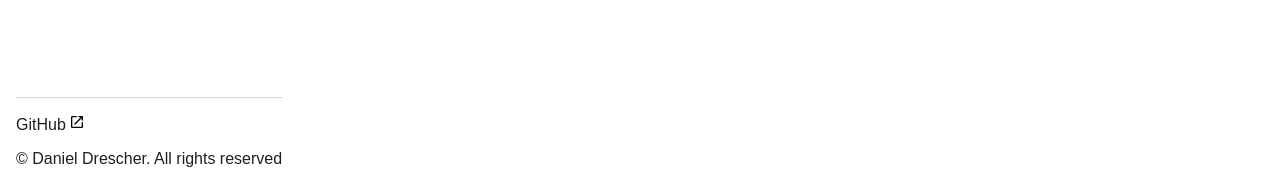
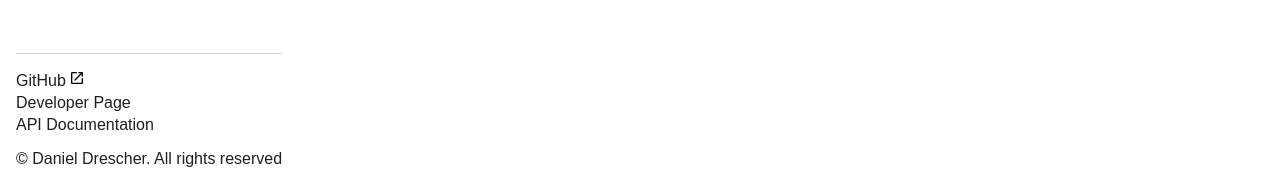
Before and after one commit to JustRandomGerman/recipe-book-frontend, a React (Vite) app: page / in a window 1280 px wide. Both pictures are taken after a click on the button 35 px from the left and 36 px from the top of the page. Shown: the part 616-797 px from the top of the page. Built offline with nearby package versions, Linux system fonts and the light colour scheme; no server answers.

Commit message:
add developer page

```diff
--- a/src/css/components/RecipeImage.module.css
+++ b/src/css/components/RecipeImage.module.css
@@ -39,7 +39,7 @@
     height: 1.5rem;
 }
 
-input[type=file]{
+.images input[type=file]{
     display: block;
     aspect-ratio: 16 / 9;
     width: 100%;
--- a/src/css/components/Sidebar.module.css
+++ b/src/css/components/Sidebar.module.css
@@ -43,9 +43,14 @@
     margin-top: 0;
 }
 
-.sidebar > footer > img {
+.sidebar > footer > a > img {
     height: 1em;
     margin-left: .2em;
+}
+
+.sidebar > footer > a {
+    margin-top: .25em;
+    display: block;
 }
 
 #top_rule{
--- /dev/null
+++ b/src/css/pages/Developer.module.css
@@ -0,0 +1,4 @@
+.developer {
+    margin-top: 4.5em;
+    padding: 1em;
+}
--- a/src/js/components/App.tsx
+++ b/src/js/components/App.tsx
@@ -4,7 +4,8 @@ import Home from '../pages/Home';
 import Recipe from '../pages/Recipe';
 import Collection from '../pages/Collection';
 import Search from '../pages/Search';
-import CreateRecipe from '../pages/CreateRecipe'
+import CreateRecipe from '../pages/CreateRecipe';
+import Developer from '../pages/Developer';
 import NotFound from '../pages/NotFound';
 import { ThemeProvider } from '../context/ThemeContext';
 import { BrowserRouter, Routes, Route } from 'react-router-dom';
@@ -22,6 +23,7 @@ function App() {
                         <Route path="/collection/:id" element={<Collection />} />
                         <Route path="/search" element={<Search/>} />
                         <Route path="/create" element={<CreateRecipe />} />
+                        <Route path="/developer" element={<Developer />} />
                         <Route path="*" element={<NotFound />} />
                     </Route>
                 </Routes>
--- a/src/js/components/Sidebar.tsx
+++ b/src/js/components/Sidebar.tsx
@@ -39,9 +39,11 @@ function Sidebar( {shown}: SidebarProps) {
                 </div>
                 <footer className={style.footer}>
                     <hr />
-                    <a href='https://github.com/JustRandomGerman' target='_blank'>GitHub</a>
-                    <img src={theme.newTab} alt="Open in new Tab" />
-                    <br />
+                    <a href='https://github.com/JustRandomGerman' target='_blank'>GitHub
+                        <img src={theme.newTab} alt="Open in new Tab" />
+                    </a>
+                    <Link to='developer'>Developer Page</Link>
+                    <Link to='swagger'>API Documentation</Link>
                     <p>&copy; Daniel Drescher. All rights reserved</p>
                 </footer>
             </div>}
--- /dev/null
+++ b/src/js/pages/Developer.tsx
@@ -0,0 +1,12 @@
+import style from '../../css/pages/Developer.module.css';
+function Developer() {
+
+    return (
+        <div className={style.developer}>
+            <h1>Developer Page</h1>
+            <a href='http://localhost:3000/developer/export' target='_blank'>Export all recipes</a>
+        </div>
+    )
+}
+
+export default Developer;
--- a/src/js/pages/Home.tsx
+++ b/src/js/pages/Home.tsx
@@ -4,7 +4,6 @@ import RecipeCard from '../components/RecipeCard';
 import { Recipe } from '../interfaces/Recipe';
 import { Collection } from '../interfaces/Collection';
 import { getRecipes, getCollections } from '../../api';
-import CollectionCard from '../components/CollectionCard';
 
 function Home() {
 
```
